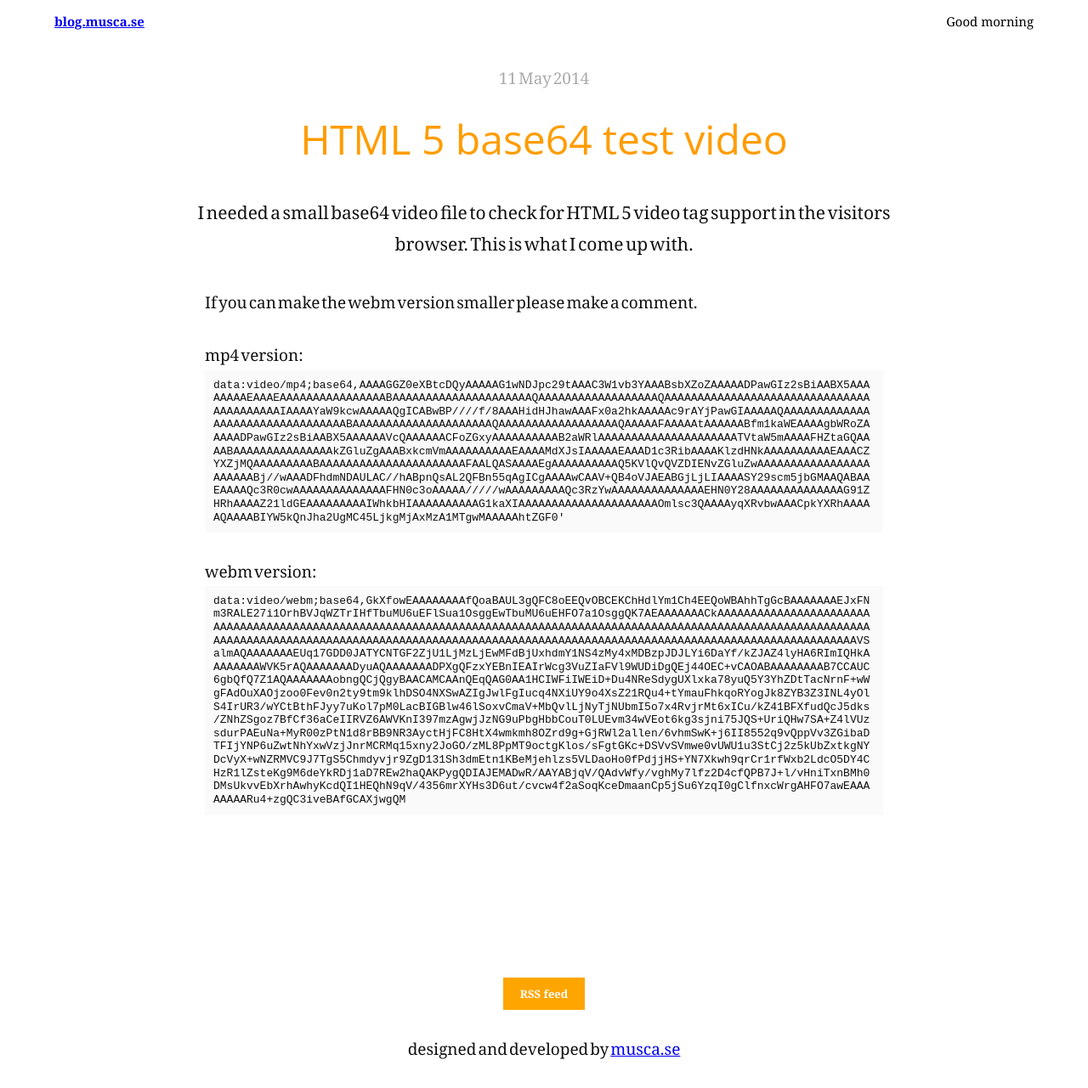
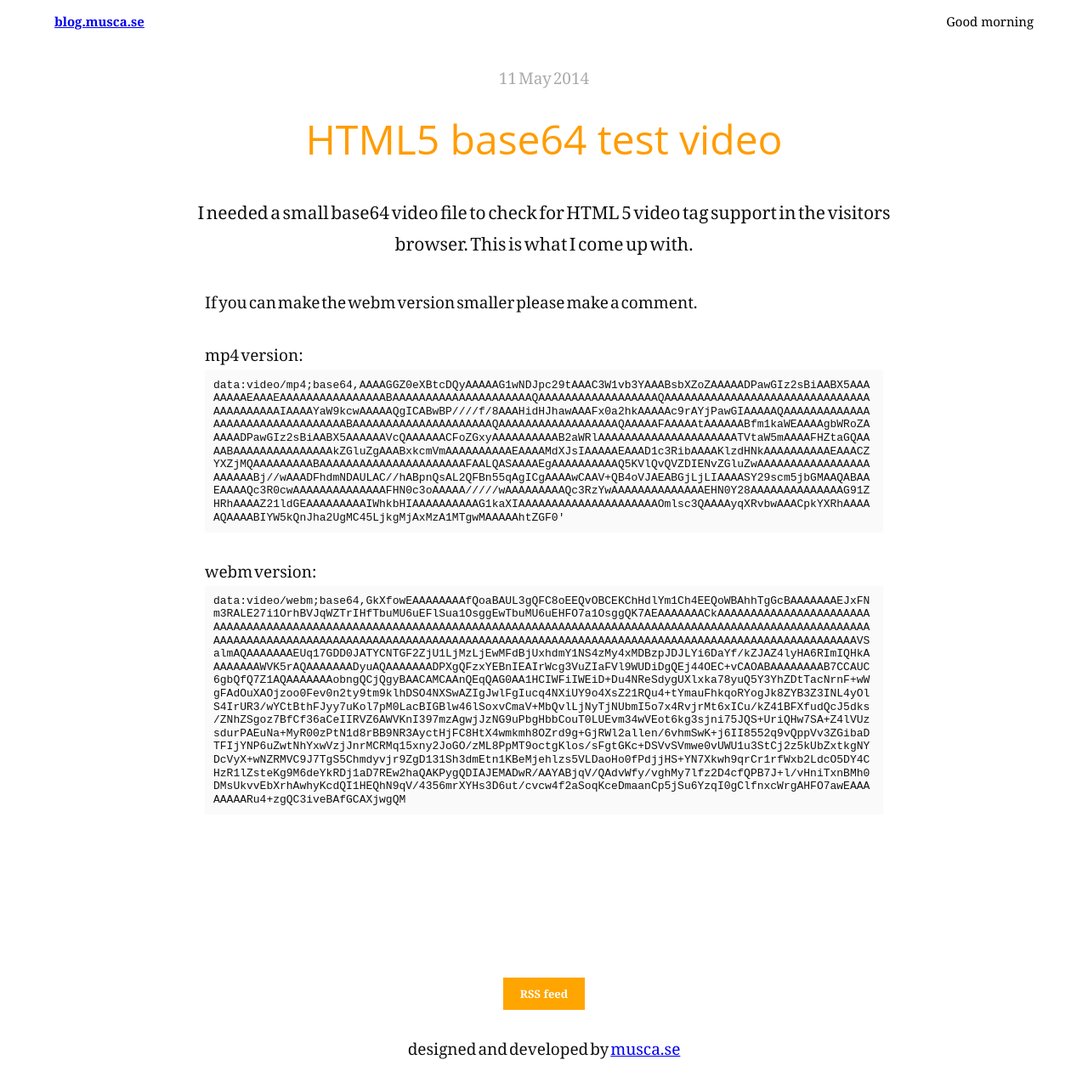
Before and after one commit to musca/koe.github.io, a Jekyll site: the page built from _posts/2014-05-11-html5-base64-test-video.md, in a window 1280 px wide. Shown: the whole page at 85% size. Built offline with Jekyll 4.4.1, drawn with Linux system fonts in a browser that asks for light colours; Markdown is read by kramdown in place of the engine named in the settings.

Commit message:
Fixed typo

```diff
--- a/_posts/2014-05-11-html5-base64-test-video.md
+++ b/_posts/2014-05-11-html5-base64-test-video.md
@@ -1,6 +1,6 @@
 ---
 layout: post
-title:  "HTML 5 base64 test video"
+title:  "HTML5 base64 test video"
 date:   2014-05-11 13:15:00
 categories: blog
 tags: HTML5 video base64
```
